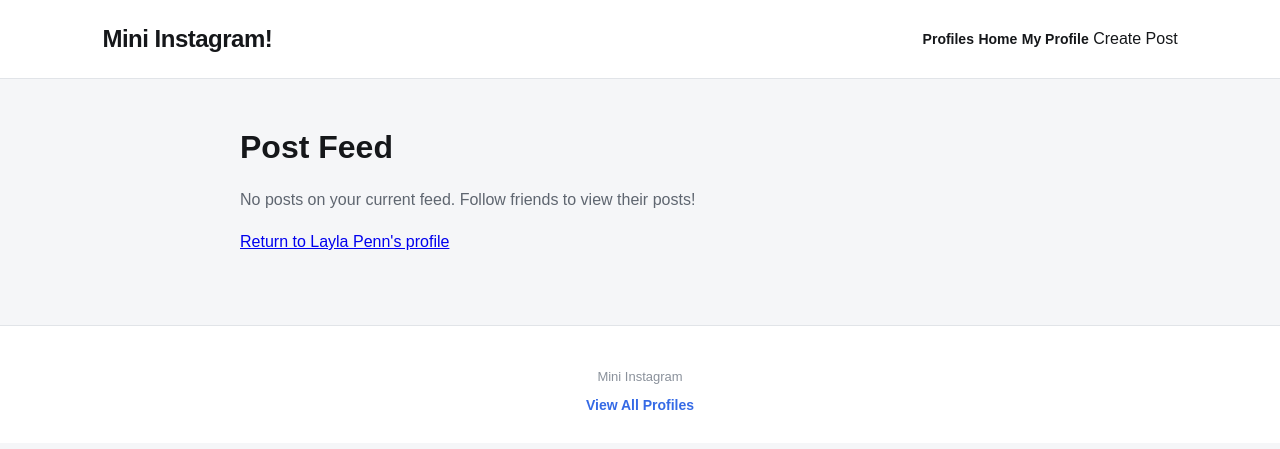
After one commit to fibiekalis/cs412, a Django app: page /mini_insta/profile/1/feed in a window 1280 px wide. The commit adds this page. Shown: the top 449 px of the page. Run offline with Django 5.2, Linux system fonts and the light colour scheme; data comes from the database, SQL or seed files in the repository; both versions use the stored data as it was after the commit.

Commit message:
Created the post feed view, url pattern, and html template. As well as added navigation links for profiles, feeds,eds, and post creation.

```diff
--- a/mini_insta/models.py
+++ b/mini_insta/models.py
@@ -59,10 +59,16 @@ class Profile(models.Model):
             count += 1
         return count
 
-
     def get_absolute_url(self):
         '''Return the URL for this Profile's detail page.'''
         return reverse('show_profile', kwargs={'pk': self.pk})
+
+    def get_post_feed(self):
+        '''Returns the posts of this profiles following, ordered by the most recent post first'''
+        following = self.get_following()
+        # filter only includes the posts by those in following
+        posts = Post.objects.filter(profile__in=following).order_by('-timestamp')
+        return posts
 
 
 
--- a/mini_insta/templates/mini_insta/base.html
+++ b/mini_insta/templates/mini_insta/base.html
@@ -16,10 +16,12 @@
             <nav>
                 <ul>
                     <li><a href="{% url 'show_all_profiles' %}">Profiles</a></li>
+                    {% if profile %}        <!--Only show create post navigation when profile is in the context data-->
+                        <li><a href="{% url 'show_feed' profile.pk %}">Home</a></li>
+                        <li><a href="{% url 'show_profile' profile.pk %}">My Profile</a></li>
+                        <li><a href="{% url 'create_post' profile.pk %}"></a>Create Post</li>
+                    {% endif %}
                 </ul>
-                {% if profile %}      <!--Only show create post navigation when profile is in the context data-->
-                    <a href="{% url 'create_post' profile.pk %}">Create Post</a>
-                {% endif %}
             </nav>
         </header>
 
--- /dev/null
+++ b/mini_insta/templates/mini_insta/show_feed.html
@@ -0,0 +1,68 @@
+<!-- mini_insta/templates/mini_insta/show_feed.html -->
+ <!-- File: show_feed.html
+      Author: Fibie Kalis (fibie@bu.edu) 10/18/2026
+      Displays each post in the feed  -->
+
+      {% extends 'mini_insta/base.html' %}
+
+      {% block content %}
+
+      <main class="profile-page">
+        <h1>Post Feed</h1>
+        {% for post in profile.get_post_feed %}
+
+            <article class="feed-post">
+                <!--Profile photo and post's account name-->
+                <div class="feed-author">
+                    <img src="{{ post.profile.profile_image_url }}" alt="{{ post.profile.display_name }}" class="profile-image">
+
+                    <h3>
+                        <a href="{% url 'show_profile' post.profile.pk %}">
+                            {{ post.profile.display_name }}
+                        </a>
+                    </h3>
+                </div>
+
+                <!--Display the photos of the post in order-->
+                {% with photos=post.get_all_photos %}
+                    {% if photos %}
+                        <img src="{{ photos.0.get_image_url }}" alt="by {{ post.profile.display_name }}" class="feed-photo">
+                    {% endif %}
+                {% endwith %}
+
+                <p>{{ post.caption }}</p>
+                <p>Likes: {{ post.get_likes.count }}</p>
+
+                <section class="feed-comments">
+                    <h4>Comments:</h4>
+                    {% for comment in post.get_all_comments %}
+                    <p>
+                        <strong>{{ comment.profile.display_name }}:</strong>
+                        {{ comment.text }}
+                    </p>
+                    {% empty %}
+                        <p>This post has no comments yet</p>
+                    {% endfor %}
+                </section>
+
+                <!--Link to the post-->
+                <p>
+                    <a href="{% url 'show_post' post.pk %}">View Post</a>
+                </p>
+
+            </article>
+            <hr>
+
+        {% empty %}
+            <p>No posts on your current feed. Follow friends to view their posts!</p>
+        {% endfor %}
+
+        <!--Link back to the profile-->
+        <p>
+            <a href="{% url 'show_profile' profile.pk %}">
+                Return to {{ profile.display_name }}'s profile
+            </a>
+        </p>
+
+      </main>
+      {% endblock %}
--- a/mini_insta/urls.py
+++ b/mini_insta/urls.py
@@ -16,5 +16,6 @@ urlpatterns = [
    path('post/<int:pk>/update', UpdatePostView.as_view(), name='update_post'),
    path('profile/<int:pk>/followers', ShowFollowersDetailView.as_view(), name='show_followers'),
    path('profile/<int:pk>/following', ShowFollowingDetailView.as_view(), name='show_following'),
+   path('profile/<int:pk>/feed', ShowFeedView.as_view(), name='show_feed'),
 
 ]
--- a/mini_insta/views.py
+++ b/mini_insta/views.py
@@ -140,3 +140,10 @@ class ShowFollowingDetailView(DetailView):
     model = Profile
     template_name = "mini_insta/show_following.html"
     context_object_name = "profile"
+
+class ShowFeedView(DetailView):
+    '''Displays the feed for a profile'''
+    model = Profile
+    # retrieve Profile from pk in URL
+    template_name = "mini_insta/show_feed.html"
+    context_object_name = "profile"
```
Also changed, not shown: db.sqlite3.
